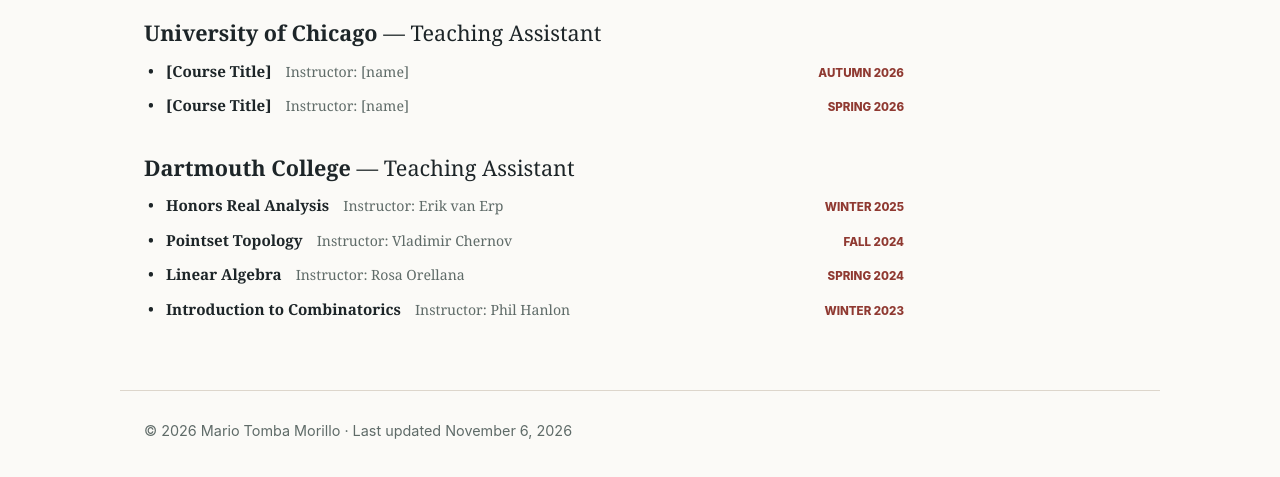
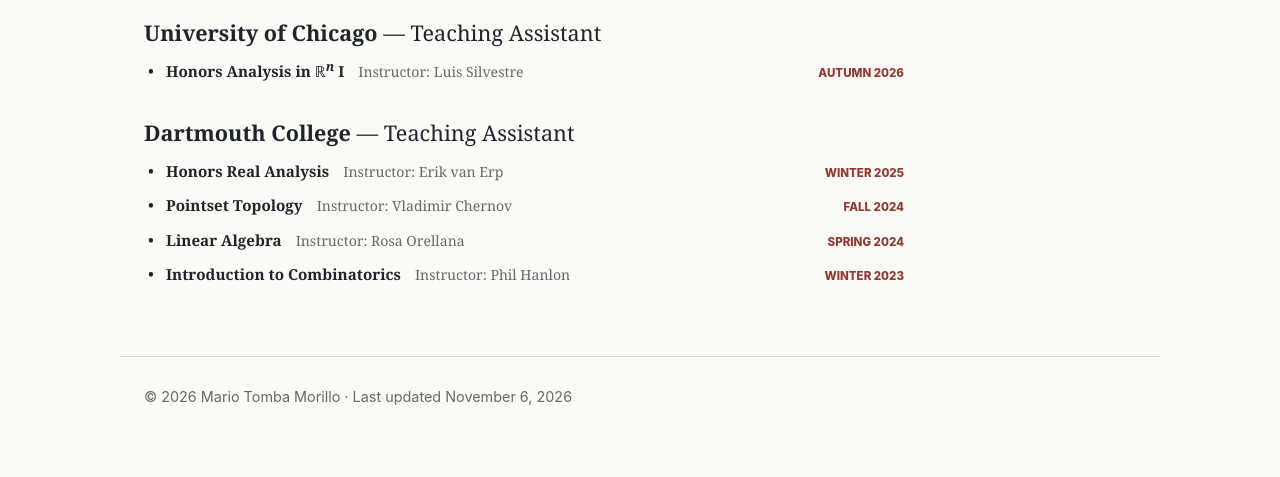
Before and after one commit to mariotomba/mariotomba.github.io, a plain HTML site: page teaching.html in a window 1280 px wide. Shown: the part 209-686 px from the top of the page. Drawn offline with Linux system fonts and the light colour scheme.

Commit message:
Add Honors Analysis in R^n I to UChicago teaching
List the Autumn 2026 course with instructor Luis Silvestre, drop the
Spring 2026 placeholder, and keep the superscript from changing the row
height.

Co-Authored-By: Claude Opus 5.5 <noreply@anthropic.com>

```diff
--- a/assets/styles.css
+++ b/assets/styles.css
@@ -311,6 +311,10 @@ h3 {
   font-weight: 700;
 }
 
+.math sup {
+  line-height: 0;
+}
+
 .course-instructor {
   color: var(--muted);
   font-size: 0.88rem;
--- a/teaching.html
+++ b/teaching.html
@@ -38,17 +38,10 @@
           <ul class="course-list">
             <li>
               <span class="course">
-                <span class="course-title">[Course Title]</span>
-                <span class="course-instructor">Instructor: [name]</span>
+                <span class="course-title">Honors Analysis in <span class="math">&#8477;<sup><i>n</i></sup></span> I</span>
+                <span class="course-instructor">Instructor: Luis Silvestre</span>
               </span>
               <span class="term">Autumn 2026</span>
-            </li>
-            <li>
-              <span class="course">
-                <span class="course-title">[Course Title]</span>
-                <span class="course-instructor">Instructor: [name]</span>
-              </span>
-              <span class="term">Spring 2026</span>
             </li>
           </ul>
         </section>
```
